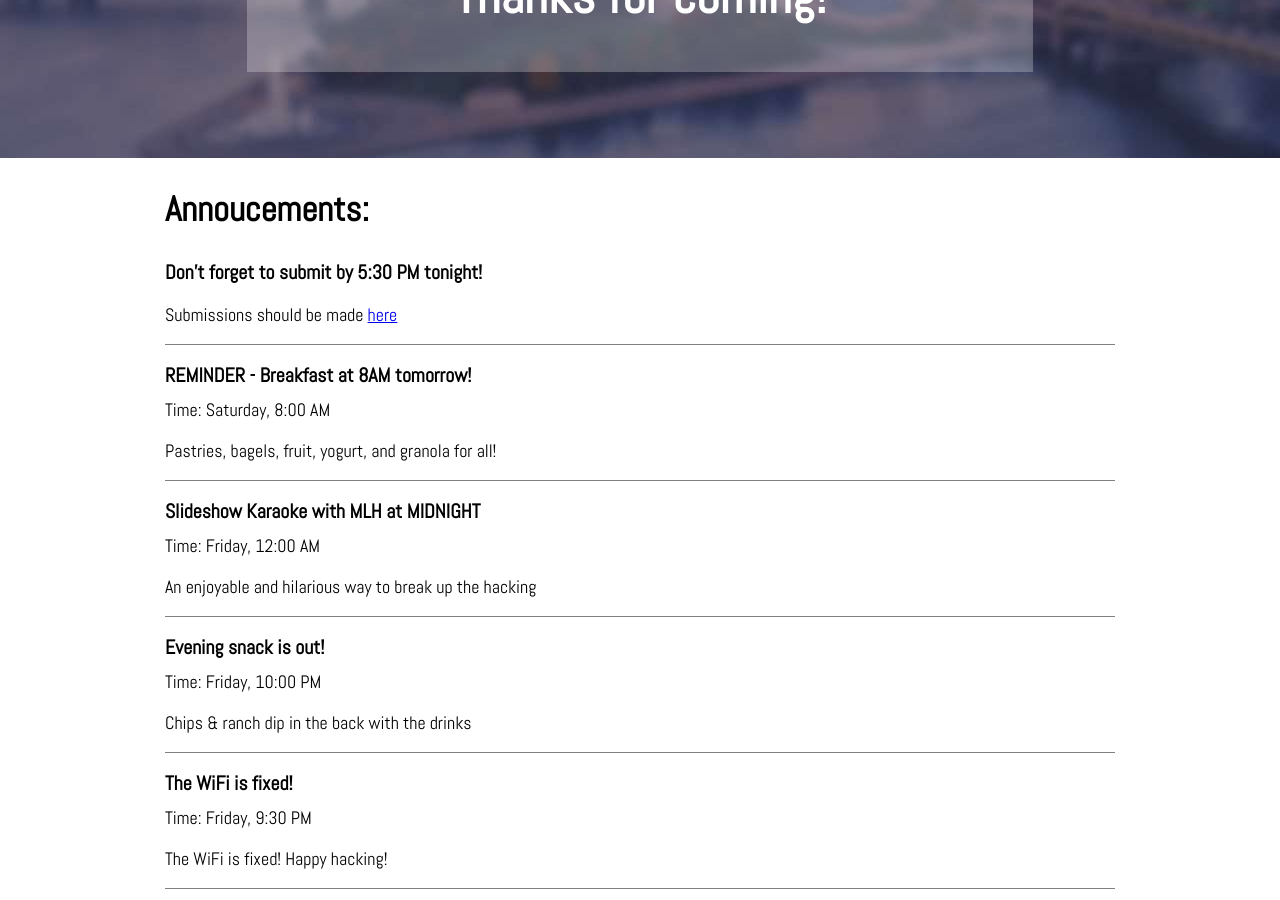
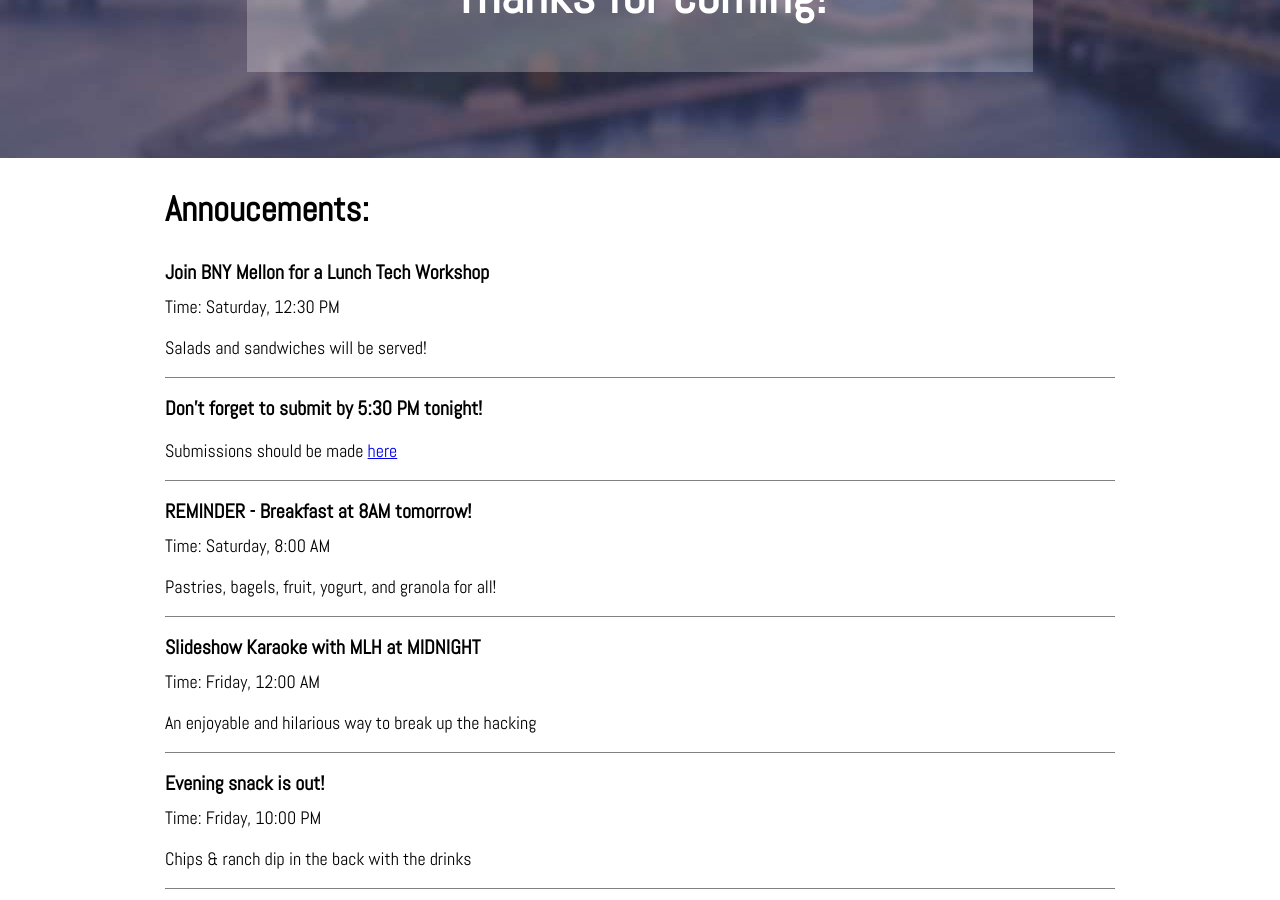
Before and after one commit to SteelHeads/steelhacks.com, a Jekyll site: the page built from live.html, in a window 1280 px wide and 900 px high, scrolled down 580 px. Built offline with Jekyll 4.4.1, drawn with Linux system fonts in a browser that asks for light colours; nearby versions of some CDN libraries.

Commit message:
Adding lunch announcement

```diff
--- a/_data/announcements.yml
+++ b/_data/announcements.yml
@@ -36,3 +36,8 @@
 - title: Don't forget to submit by 5:30 PM tonight!
   description: |
     Submissions should be made <a href="https://steelhacks2017.devpost.com">here</a>
+
+- title: Join BNY Mellon for a Lunch Tech Workshop
+  time: Saturday, 12:30 PM
+  description: |
+    Salads and sandwiches will be served!
```
